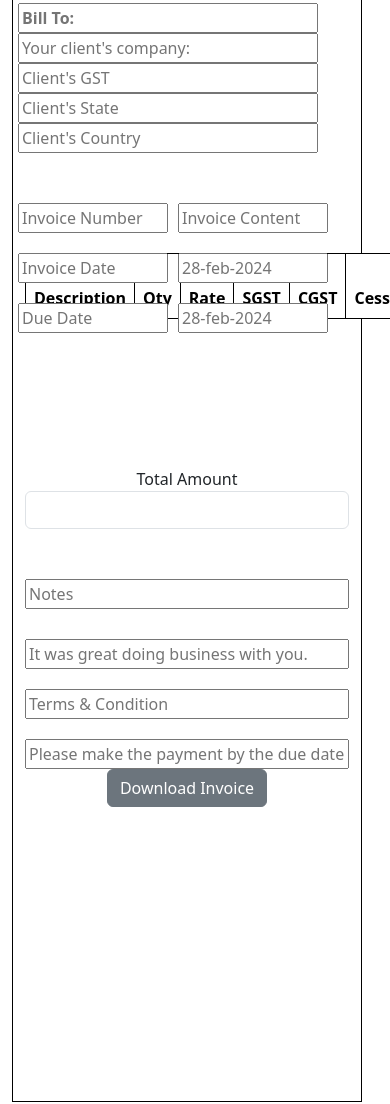
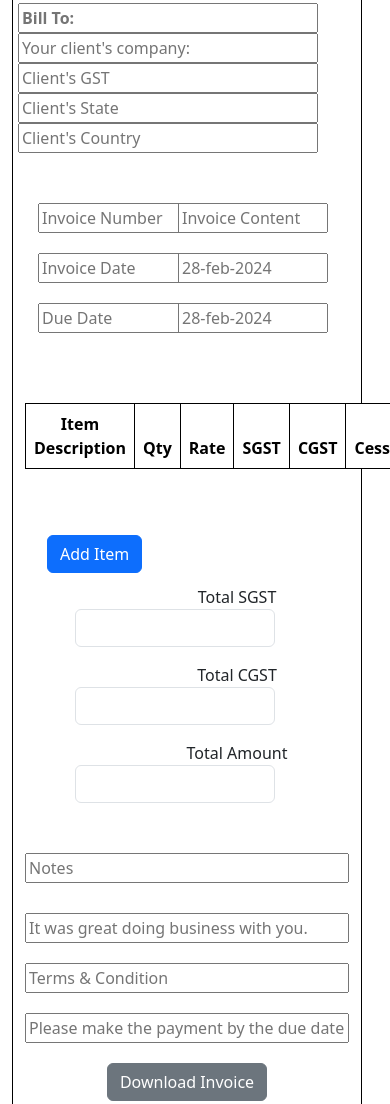
Before and after one commit to ranjit0305/Invoice-generator, a plain HTML site: page index.html in a window 390 px wide. Shown: the part 642-1746 px from the top of the page. Drawn offline with nearby package versions, Linux system fonts and the light colour scheme.

Commit message:
adjusted the css for responsiveness

```diff
--- a/assets/script.js
+++ b/assets/script.js
@@ -36,12 +36,26 @@ function calculateAmount(rowId) {
 
 function updateTotalAmount() {
     let total = 0;
-    document.querySelectorAll('.amount').forEach(amountRow => {
-        total += parseFloat(amountRow.value) || 0;
+    let totalSGST = 0;
+    let totalCGST = 0;
+
+    document.querySelectorAll("tr[id^='itemRow']").forEach(function (row) {
+        const qty = parseFloat(row.querySelectorAll("td input")[1].value) || 0;
+        const rate = parseFloat(row.querySelectorAll("td input")[2].value) || 0;
+        const sgst = parseFloat(row.querySelectorAll("td input")[3].value) || 0;
+        const cgst = parseFloat(row.querySelectorAll("td input")[4].value) || 0;
+        const amount = parseFloat(row.querySelectorAll("td input")[6].value) || 0;
+
+        total += amount;
+        totalSGST += qty * sgst;
+        totalCGST += qty * cgst;
     });
 
     document.getElementById('totalAmount').value = total.toFixed(2);
+    document.getElementById('sgstAmount').value = totalSGST.toFixed(2);
+    document.getElementById('cgstAmount').value = totalCGST.toFixed(2);
 }
+
 
 function generatePDF() {
     const { jsPDF } = window.jspdf;
--- a/assets/style.css
+++ b/assets/style.css
@@ -1,22 +1,4 @@
-.sign {
-    color: red;
-}
-.navbar {
-    color: #fff;
-}
-body {
-    height:2200px;
-    background-color: rgba(255, 255, 255, 0.679);
-}
-.f2 {
-    width: 750px;
-    height: 1500px;
-    background-color: rgb(255, 255, 255);
-    border: 1px solid black;
-    position: relative;
-    top: 50px; /* Adjust the top and left values as needed */
-    left: 100px;
-}
+
 .upbox
 {
     margin-top: 20px;
@@ -187,7 +169,16 @@ table,td,th
     position: absolute;
     margin-top: 50px;
 }
+.cgstAmount
+{
+    margin-top: 100px;
+    margin-left: 100px;
+}
 
+.sgstAmount
+{
+    margin-top: 100px;
+}
 .totalAmount
 {
     margin-top: 100px;
@@ -204,7 +195,7 @@ body {
 }
 .f2 {
     width: 750px;
-    height: 1500px;
+    height: 1800px;
     background-color: rgb(255, 255, 255);
     border: 1px solid black;
     position: relative;
@@ -375,10 +366,39 @@ table,td,th
     position: absolute;
     margin-top: 50px;
 }
-
+.sgstAmount
+{
+    margin-left:380px;
+    margin-top: 100px;
+}
+.cgstAmount
+{
+    margin-left:380px;
+    margin-top: 0px;
+}
+.cgstbox
+{
+    width: 200px;
+    margin-left: 500px;
+}
+.sgstbox
+{
+    width: 200px;
+    margin-left: 500px;
+}
 .totalAmount
 {
-    margin-top: 100px;
+    margin-top: 0px;
+    margin-left: 380px;
+}
+.totalamountbox
+{
+    width: 200px;
+    margin-left: 500px;
+}
+.table-container {
+    width: 100%;
+    overflow-x: auto; /* Allow horizontal scrolling if needed */
 }
 table.table1 {
     width: 100%;
@@ -406,9 +426,6 @@ table.table1 .col-amount {
     width: 80px;
 }
 
-table.table1 .col-cgst {
-    width: 0px;
-}
 .Notes
 {
 margin-top:50px;
@@ -447,17 +464,42 @@ margin-top: 20px;
         margin-left: -550px;
     }
     .t1{
-        margin-left: 50px;
+        margin-left: 250px;
     }
     .btn-primary{
         margin-left: -450px;
         margin-top: 50px;
         position: absolute;
     }
+    .btn-secondary
+    {
+        margin-top: 20px;
+    }
     .r1,.r2,.r3,.r4
 {
     width:180px;
     border: none;
+}
+.cgstbox{
+    margin-left: 650px;
+}
+.sgstbox{
+    margin-left: 650px;
+}
+.totalamountbox{
+    margin-left: 650px;
+}
+.sgstAmount
+{
+    margin-left: 550px;
+}
+.cgstAmount
+{
+    margin-left: 550px;
+}
+.totalAmount
+{
+    margin-left: 550px;
 }
 }
 @media (max-width:768px)
@@ -465,6 +507,10 @@ margin-top: 20px;
     .f2{
         margin-left: -100px;
         width: 700px;
+    }
+    .t1
+    {
+        margin-left: 100px;
     }
     .upbox
     {
@@ -484,6 +530,28 @@ margin-top: 20px;
         margin-top: 50px;
         position: absolute;
     }
+    .cgstbox{
+        margin-left: 450px;
+    }
+    .sgstbox{
+        margin-left: 450px;
+    }
+    .totalamountbox{
+        margin-left: 450px;
+    }
+    .sgstAmount
+    {
+        margin-left: 350px;
+    }
+    .cgstAmount
+    {
+        margin-left: 350px;
+    }
+    .totalAmount
+    {
+        margin-left: 350px;
+    }
+
 }
 @media (max-width:450px)
 {
@@ -501,10 +569,11 @@ margin-top: 20px;
         width: 100px;
         height:50px;
     }
+
     .invoice
     {
         margin-top:600px ;
-        margin-left: -300px;
+        margin-left: -280px;
     }
     .invoicecontent
     {
@@ -514,7 +583,7 @@ margin-top: 20px;
     .invoicedate
     {
         margin-top:650px ;
-        margin-left: -300px;
+        margin-left: -280px;
     }
     .invoicedcontent
     {
@@ -524,7 +593,7 @@ margin-top: 20px;
     .duedate
     {
         margin-top:700px ;
-        margin-left: -300px;
+        margin-left: -280px;
     }
     .duedatecontent
     {
@@ -536,9 +605,39 @@ margin-top: 20px;
     border: none;
     width: 60px;
     }
-    .table1
+    table.table1 {
+        width: 200px;
+        margin-left: 0px;
+        margin-top: 750px; /* Adjust as needed */
+    }
+    th.col-description
     {
-        margin-top: 750px;
+        width:50px;
+    }
+    .cgstbox{
+        margin-left: 150px;
+    }
+    .sgstbox{
+        margin-left: 150px;
+    }
+    .totalamountbox{
+        margin-left: 150px;
+    }
+    .sgstAmount
+    {
+        margin-left: 100px;
+    }
+    .cgstAmount
+    {
+        margin-left: 100px;
+    }
+    .totalAmount
+    {
+        margin-left: 100px;
+    }
+    .btn-primary
+    {
+        margin-left: -190px;
     }
 }
 @media (max-width:400px)
@@ -562,9 +661,35 @@ margin-top: 20px;
     border: none;
     width: 45px;
     }
-    .table1
+    table.table1
     {
         margin-top: 750px;
+        width: 150px;
+    }
+    .cgstbox{
+        margin-left: 50px;
+    }
+    .sgstbox{
+        margin-left: 50px;
+    }
+    .totalamountbox{
+        margin-left: 50px;
+    }
+    .sgstAmount
+    {
+        margin-left: 100px;
+    }
+    .cgstAmount
+    {
+        margin-left: 100px;
+    }
+    .totalAmount
+    {
+        margin-left: 100px;
+    }
+    .btn-primary
+    {
+        margin-left: -140px;
     }
 }
 @media (max-width:350px)
--- a/index.html
+++ b/index.html
@@ -67,9 +67,17 @@
                                 </tbody>
                             </table>
                             <button type="button" class="btn btn-primary" onclick="addInvoiceItem()">Add Item</button>
-                            <div class="form-group col-md-6 mt-5">
+                            <div class="form-group col-md-6 mt-3">
+                                <label class="sgstAmount" for="sgstAmount">Total SGST</label>
+                                <input type="text" class="form-control sgstbox" id="sgstAmount" readonly />
+                            </div>
+                            <div class="form-group col-md-6 mt-3">
+                                <label class="cgstAmount" for="cgstAmount">Total CGST</label>
+                                <input type="text" class="form-control cgstbox" id="cgstAmount" readonly />
+                            </div>
+                            <div class="form-group col-md-6 mt-3">
                                 <label class="totalAmount" for="totalAmount">Total Amount</label>
-                                <input type="text" class="form-control" id="totalAmount" readonly />
+                                <input type="text" class="form-control totalamountbox" id="totalAmount" readonly />
                             </div>
                             <input class="Notes" type="text" id="notes" name="notes" placeholder="Notes">
                             <input class="Notescontent" type="text" id="notescontent" name="notescontent" placeholder="It was great doing business with you.">
@@ -80,9 +88,6 @@
                     </div>
                 </div>
             </div>
-            <div class="col-12 col-md-6">
-                Column
-            </div>
         </div>
     </div>
 </body>
```
